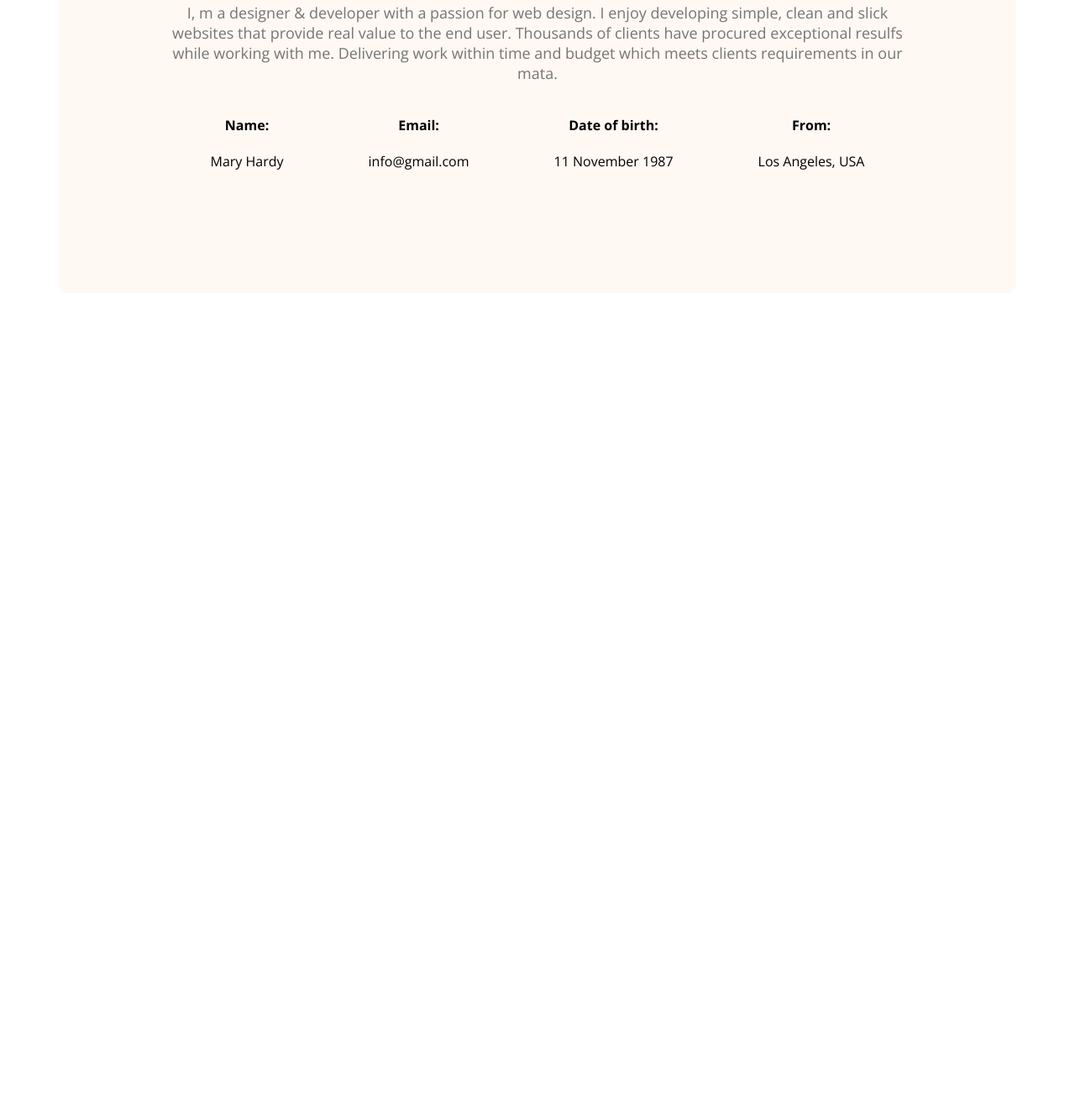
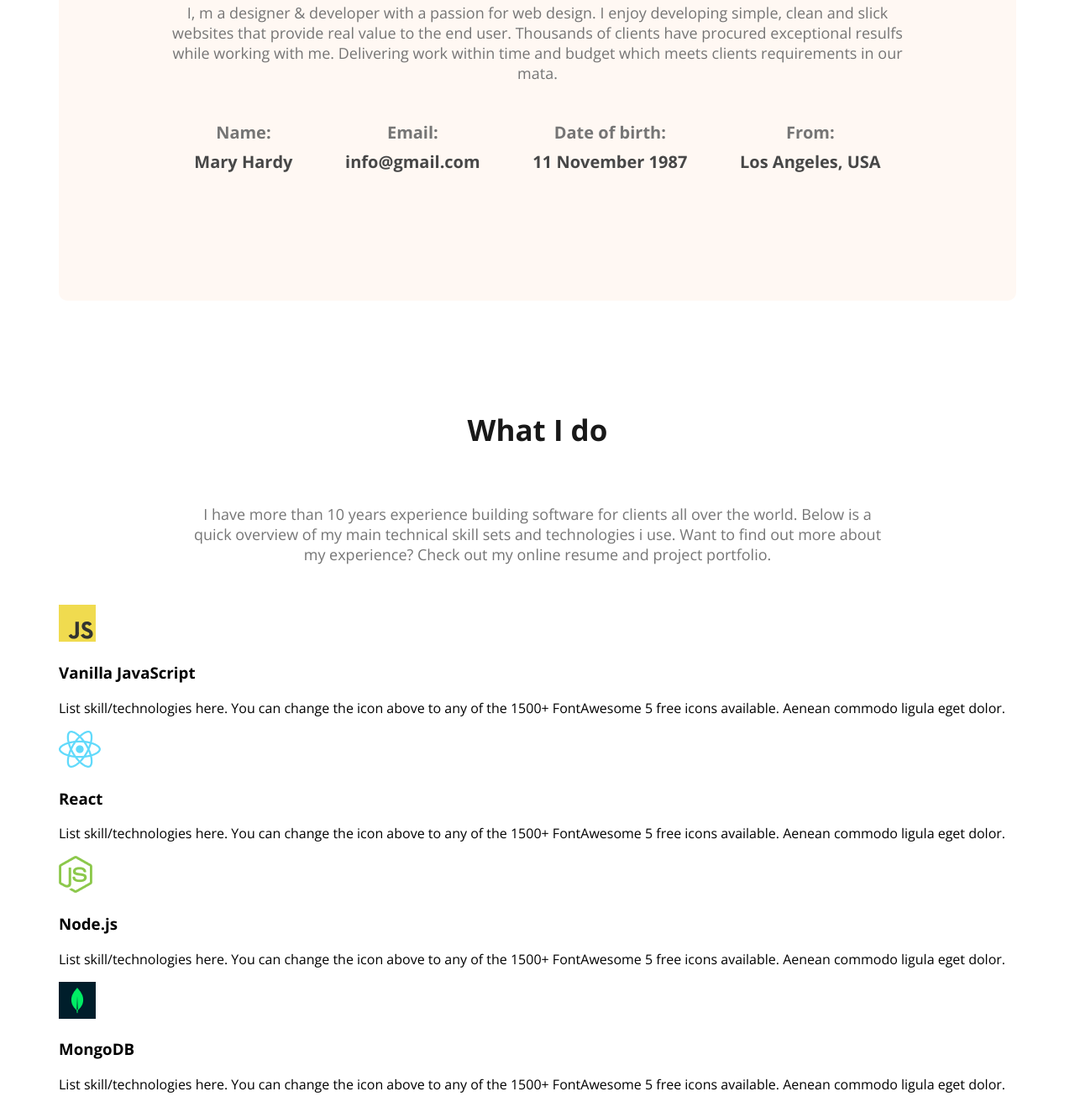
Before and after one commit to HoqueSifat/webdevloper-portfolio, a plain HTML site: page index.html in a window 1280 px wide. Shown: the part 1142-2460 px from the top of the page at 84% size. Before the commit the page ends 1621 px from the top, so only its background shows below. Drawn offline with nearby package versions, Linux system fonts and the light colour scheme.

Commit message:
added skills

```diff
--- a/index.html
+++ b/index.html
@@ -55,9 +55,37 @@
                     <h4 class="info-title">From:</h4>
                     <p class="info-description">Los Angeles, USA</p>
                 </div>
-
             </div>
         </section>
+        <!-- what i do section start -->
+        <section>
+            <h3 class="section-title">What I do</h3>
+            <p id="what-i-do-description" class="section-description">I have more than 10 years experience building software for clients all over the world. Below is a quick overview of my main technical skill sets and technologies i use. Want to find out more about my experience? Check out my online resume and project portfolio.</p>
+        </section>
+        <div class="skills-container">
+            <div class="skill">
+                <img src="images/icons/js.png" alt="">
+                <h3 class="skill-title">Vanilla JavaScript</h3>
+                <p class="skill-description">List skill/technologies here. You can change the icon above to any of the 1500+ FontAwesome 5 free icons available. Aenean commodo ligula eget dolor.</p>
+            </div>
+            <div class="skill">
+                <img src="images/icons/react.png" alt="">
+                <h3 class="skill-title">React</h3>
+                <p class="skill-description">List skill/technologies here. You can change the icon above to any of the 1500+ FontAwesome 5 free icons available. Aenean commodo ligula eget dolor.</p>
+            </div>
+            <div class="skill">
+                <img src="images/icons/nodejs.png" alt="">
+                <h3 class="skill-title">Node.js</h3>
+                <p class="skill-description">List skill/technologies here. You can change the icon above to any of the 1500+ FontAwesome 5 free icons available. Aenean commodo ligula eget dolor.</p>
+            </div>
+            <div class="skill">
+                <img src="images/icons/mongo.png" alt="">
+                <h3 class="skill-title">MongoDB</h3>
+                <p class="skill-description">List skill/technologies here. You can change the icon above to any of the 1500+ FontAwesome 5 free icons available. Aenean commodo ligula eget dolor.</p>
+            </div>
+        </div>
+
+
     </main>
     <footer>
 
--- a/styles/portfolio.css
+++ b/styles/portfolio.css
@@ -102,7 +102,7 @@ nav a {
 }
 
 /* main section styles */
-main{
+main {
     max-width: 1140px;
     margin: 0px auto;
 }
@@ -115,10 +115,27 @@ main{
     background: #FFF8F3;
     margin: 130px 0px;
 }
-.about-info-container{
+
+.about-info-container {
     display: flex;
     justify-content: space-around;
 }
-.about-info{
+
+.about-info {
     text-align: center;
+    font-size: 20px;
+    font-weight: 400;
+    line-height: 30px;
 }
+.info-description{
+    font-weight: bolder;
+    color: #474747;
+    margin-top: 5px;
+}
+.info-title{
+   color: #757575;
+   margin-bottom: 0px;
+}
+#what-i-do-description{
+    padding: 30px 150px;
+}
```
